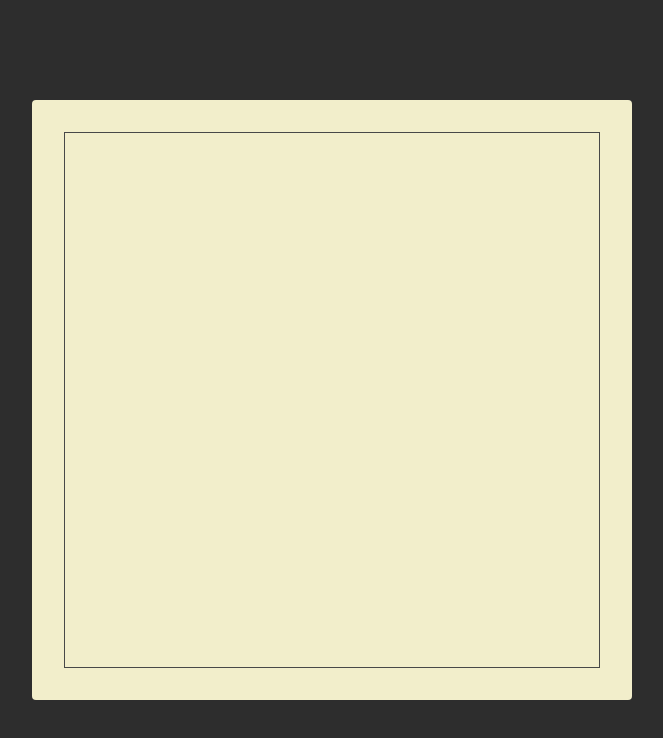
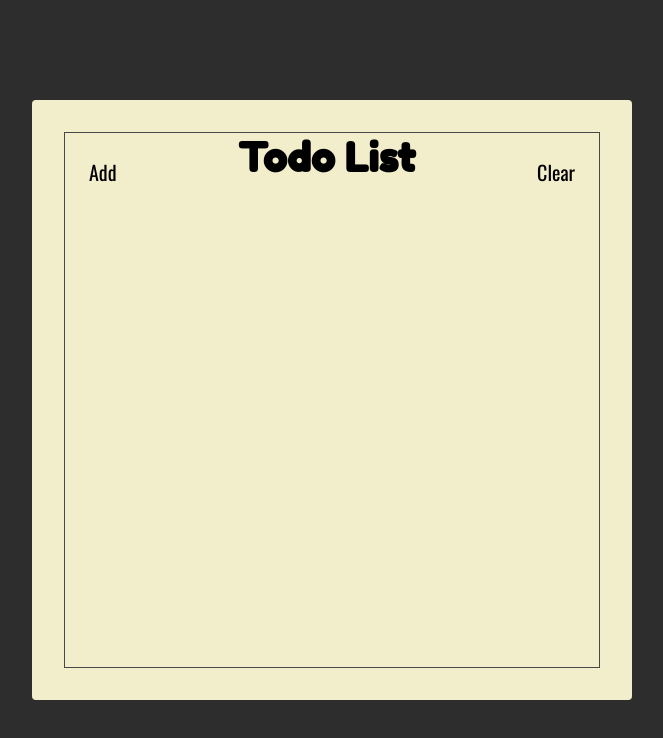
Before and after one commit to dragon-tech/react-course-starter, a website: page index.html in a window 1280 px wide. Shown: the whole page, without its empty margins (308-971 px from the left). Drawn offline with nearby package versions, Linux system fonts and the light colour scheme.

Commit message:
sementara flexbox

```diff
--- a/index.html
+++ b/index.html
@@ -13,7 +13,13 @@
   </head>
   <body>
     <div class="container">
-      <div class="frame"></div>
+      <div class="frame">
+        <div class="header">
+          <button class="header-btn">Add</button>
+          <h1 class="header-title">Todo List</h1>
+          <button class="header-btn">Clear</button>
+        </div>
+      </div>
     </div>
   </body>
 </html>
--- a/style.css
+++ b/style.css
@@ -24,6 +24,17 @@ html {
     Ubuntu, Cantarell, "Open Sans", "Helvetica Neue", sans-serif;
 }
 
+a,
+h1,
+h2,
+h3,
+h4,
+h5,
+h6 {
+  margin: 0;
+  font-family: "Fredoka One", cursive;
+}
+
 .container {
   width: 600px;
   height: 600px;
@@ -35,4 +46,26 @@ html {
 .frame {
   border: 1px solid #484848;
   height: 100%;
+  display: flex;
+  flex-direction: column;
 }
+
+.header {
+  display: flex;
+  align-items: flex-start;
+}
+
+.header-title {
+  flex: 1;
+  text-align: center;
+  font-size: 4rem;
+}
+
+.header-btn {
+  font-size: 2rem;
+  font-family: "Oswald", sans-serif;
+  padding: 24px;
+  background: unset;
+  outline: unset;
+  border: unset;
+}
```
